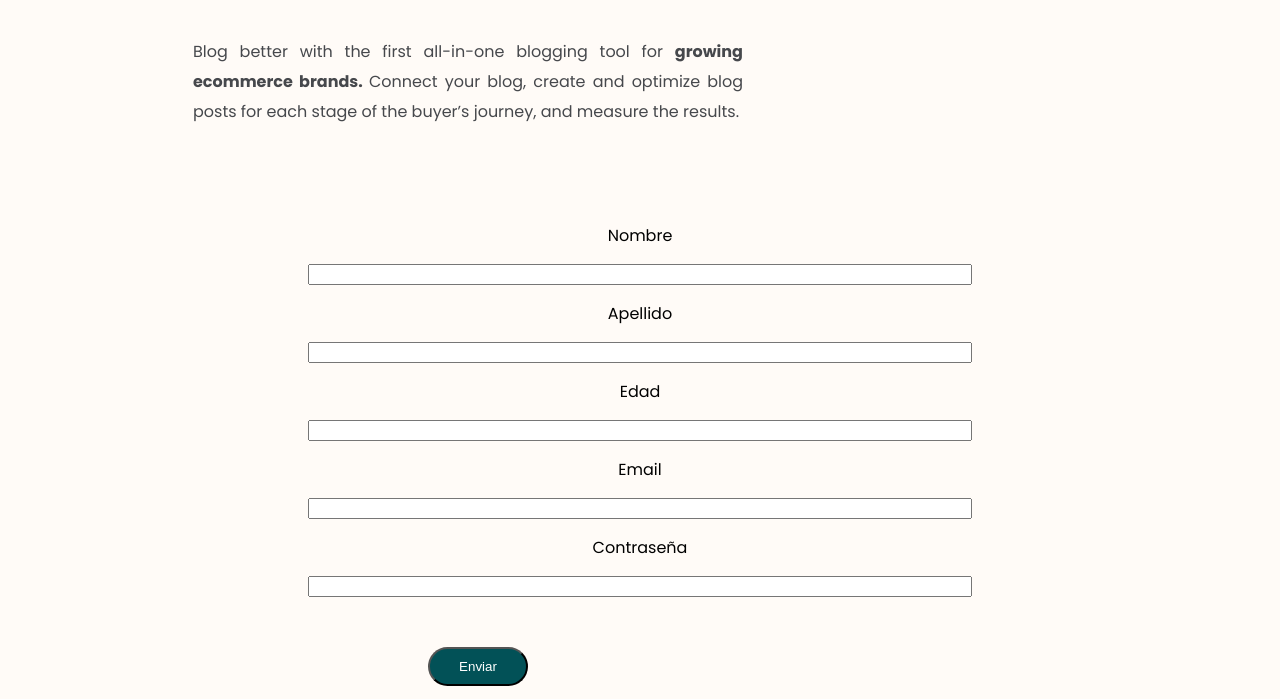
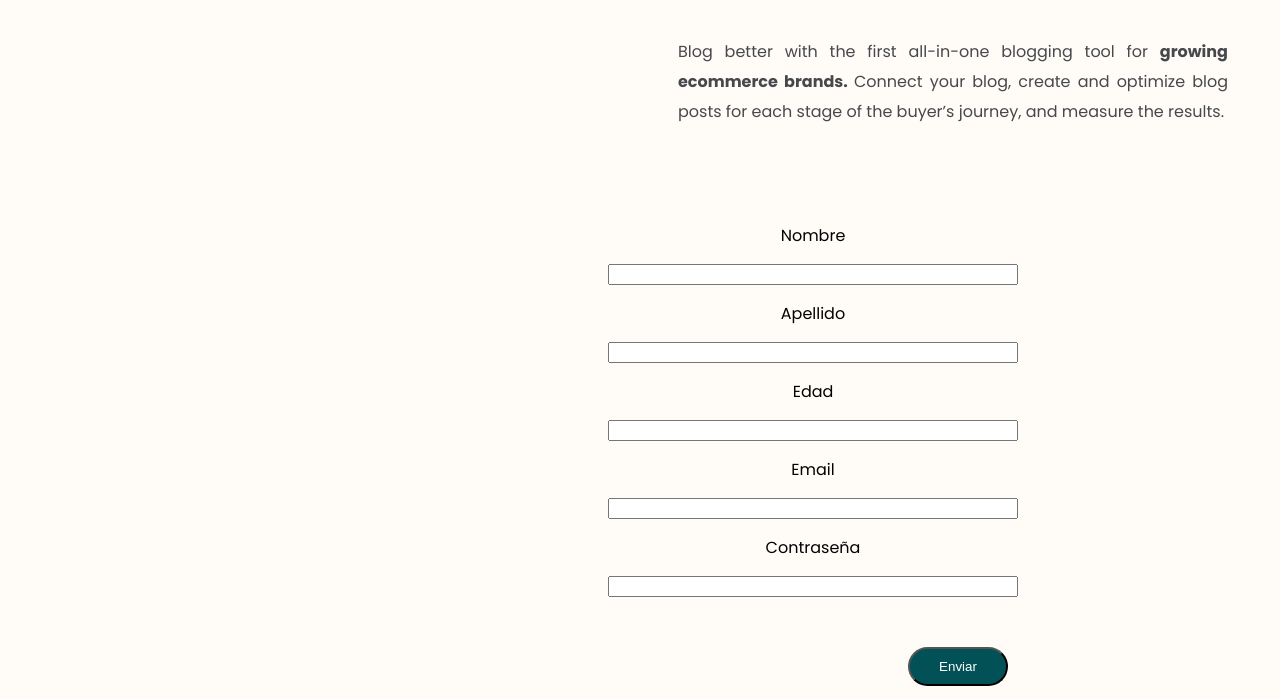
Before and after one commit to EduardoEDHM/reto_1, a plain HTML site: page index.html in a window 1280 px wide. Shown: the part 101-800 px from the top of the page. Drawn offline with Linux system fonts and the light colour scheme.

Commit message:
arreglo de estilo

```diff
--- a/style.css
+++ b/style.css
@@ -24,10 +24,10 @@ body{
 
     color: #46484c;
     width: 550px;
-    margin-left: 185px;
     margin-top: 40px;
     line-height: 30px;
     text-align: justify;
+    margin-left: 670px;
 
 }
 
@@ -36,8 +36,8 @@ body{
 .botones{
 
     display: grid;
-    margin-left: 300px;
-    margin-right: 300px;
+    margin-left: 600px;
+    margin-right: 600px;
     margin-top: 80px;
 
 }
@@ -47,12 +47,13 @@ button{
     background-color: #025157;
     color: #fff;
     border-radius: 100px;
-    margin-left: 120px;
+    margin-left: 300px;
     margin-right: 10px;
     margin-top: 50px;
     margin-bottom: 40px;
     width: 100px;
     padding: 10px;
+    align-items: center;
 
 
 }
```
